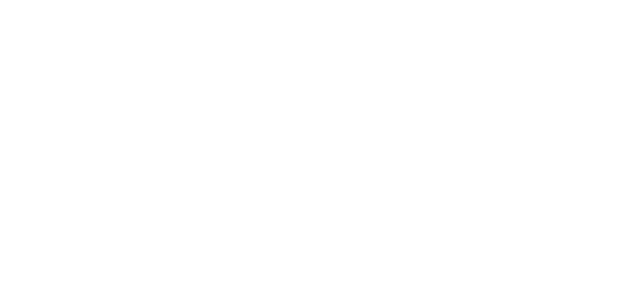
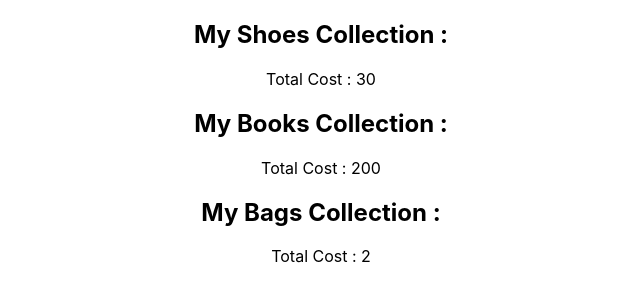
Before and after one commit to Riday1/Es6-modules-47.5, a React (Create React App) app: page / in a window 1280 px wide. Shown: the top 302 px of the page, without its empty margins (319-959 px from the left). Built offline with nearby package versions, Linux system fonts and the light colour scheme.

Commit message:
es6 modules import export + relative path

```diff
--- a/src/App.js
+++ b/src/App.js
@@ -1,11 +1,15 @@
 
 import './App.css';
-
+import Shoes from './Components/Shoes/Shoes';
+import Books from './Components/Books/Books';
+import Bags from './Components/Bags/Bags';
 
 function App() {
   return (
     <div className="App">
-
+      <Shoes></Shoes>
+      <Books></Books>
+      <Bags></Bags>
     </div>
   );
 }
--- /dev/null
+++ b/src/Components/Bags/Bags.js
@@ -0,0 +1,16 @@
+import React from 'react';
+import { division } from '../Utilities/Utilities';
+
+const Bags = () => {
+    const firstBagPrice = 10;
+    const secondBagPrice = 20;
+    const totalCost = division(secondBagPrice, firstBagPrice)
+    return (
+        <div>
+            <h2>My Bags Collection : </h2>
+            <p>Total Cost : {totalCost}</p>
+        </div>
+    );
+};
+
+export default Bags;
--- /dev/null
+++ b/src/Components/Books/Books.js
@@ -0,0 +1,17 @@
+// import React from 'react';
+import React from "react";
+import { multiply } from "../Utilities/Utilities";
+const Books = () => {
+    const firstBookPrice = 10;
+    const secondBookPrice = 20;
+    const totalCost = multiply(firstBookPrice, secondBookPrice)
+    return (
+        <div>
+            <h2>My Books Collection : </h2>
+            <p>Total Cost : {totalCost}</p>
+        </div>
+    );
+};
+
+// export default Books;
+export default Books;
--- /dev/null
+++ b/src/Components/Shoes/Shoes.js
@@ -0,0 +1,17 @@
+import React from 'react';
+import { sum } from '../Utilities/Utilities';
+
+const Shoes = () => {
+    const firstShoesPrice = 20;
+    const secondShoesPrice = 10;
+    const totalCost = sum(firstShoesPrice, secondShoesPrice)
+    return (
+        <div>
+            <h2>My Shoes Collection : </h2>
+            <p>Total Cost : {totalCost}</p>
+
+        </div>
+    );
+};
+
+export default Shoes;
--- /dev/null
+++ b/src/Components/Utilities/Utilities.js
@@ -0,0 +1,12 @@
+const sum = (first, second) => {
+    return first + second;
+}
+const multiply = (first, second) => {
+    return first * second;
+}
+const division = (first, second) => {
+    return first / second;
+}
+
+// export default sum;
+export { sum, multiply, division }
```
